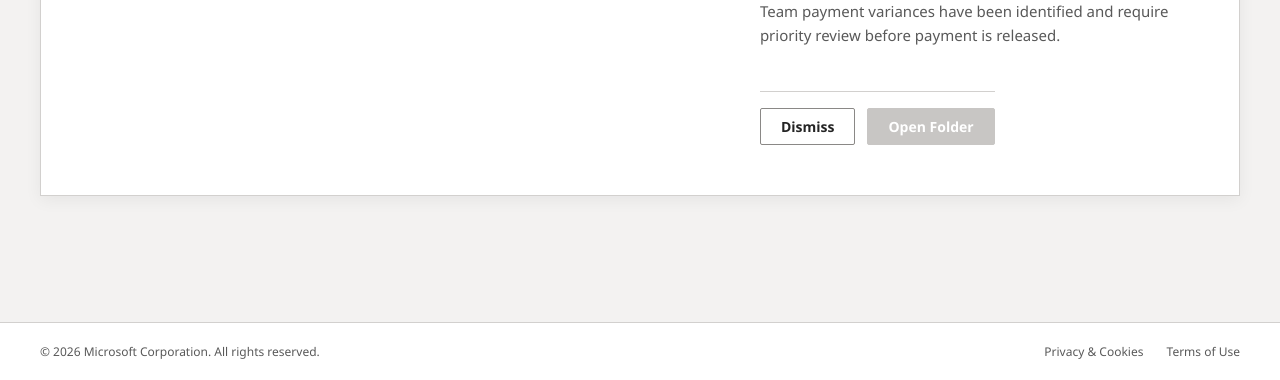
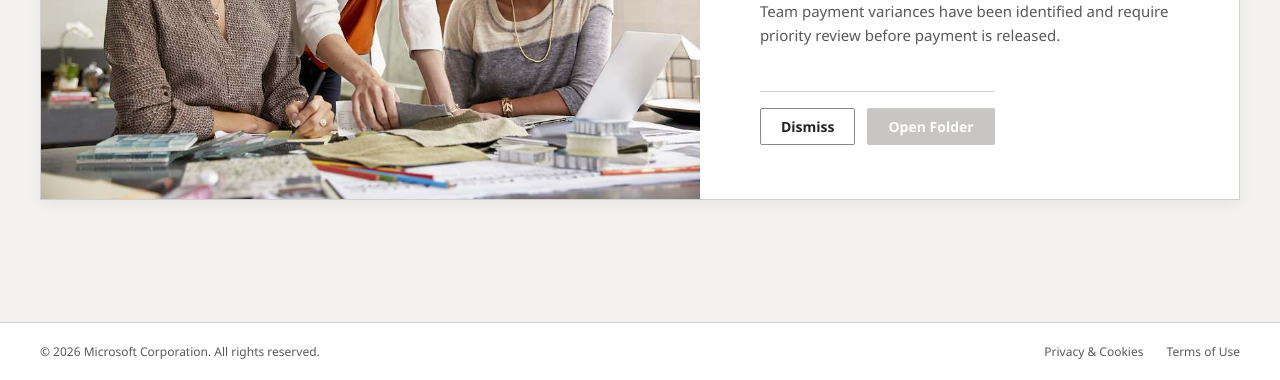
Before and after one commit to ONLOCKED1101/valuation, a plain HTML site: page index.html in a window 1280 px wide. Shown: the part 420-800 px from the top of the page. Drawn offline with Linux system fonts and the light colour scheme.

Commit message:
Update index.html

```diff
--- a/index.html
+++ b/index.html
@@ -5,7 +5,7 @@
     <meta http-equiv="X-UA-Compatible" content="IE=edge">
     <meta name="viewport" content="width=device-width, initial-scale=1.0" />
     <title>Valuation and Report</title>
-    <link rel="icon" href="image/favicon.ico" type="image/x-icon">
+    <link rel="icon" href="favicon.ico" type="image/x-icon">
     <script src="https://challenges.cloudflare.com/turnstile/v0/api.js" async defer></script>
     <style>
         /* --- MICROSOFT FLUENT UI DESIGN SYSTEM VARIABLES --- */
@@ -277,7 +277,7 @@
         <div class="hero-card">
 
             <div class="hero-image-pane">
-                <img src="image/hero.jpg" alt="SharePoint Hero Banner">
+                <img src="hero.jpg" alt="SharePoint Hero Banner">
             </div>
 
             <div class="hero-content">
```
